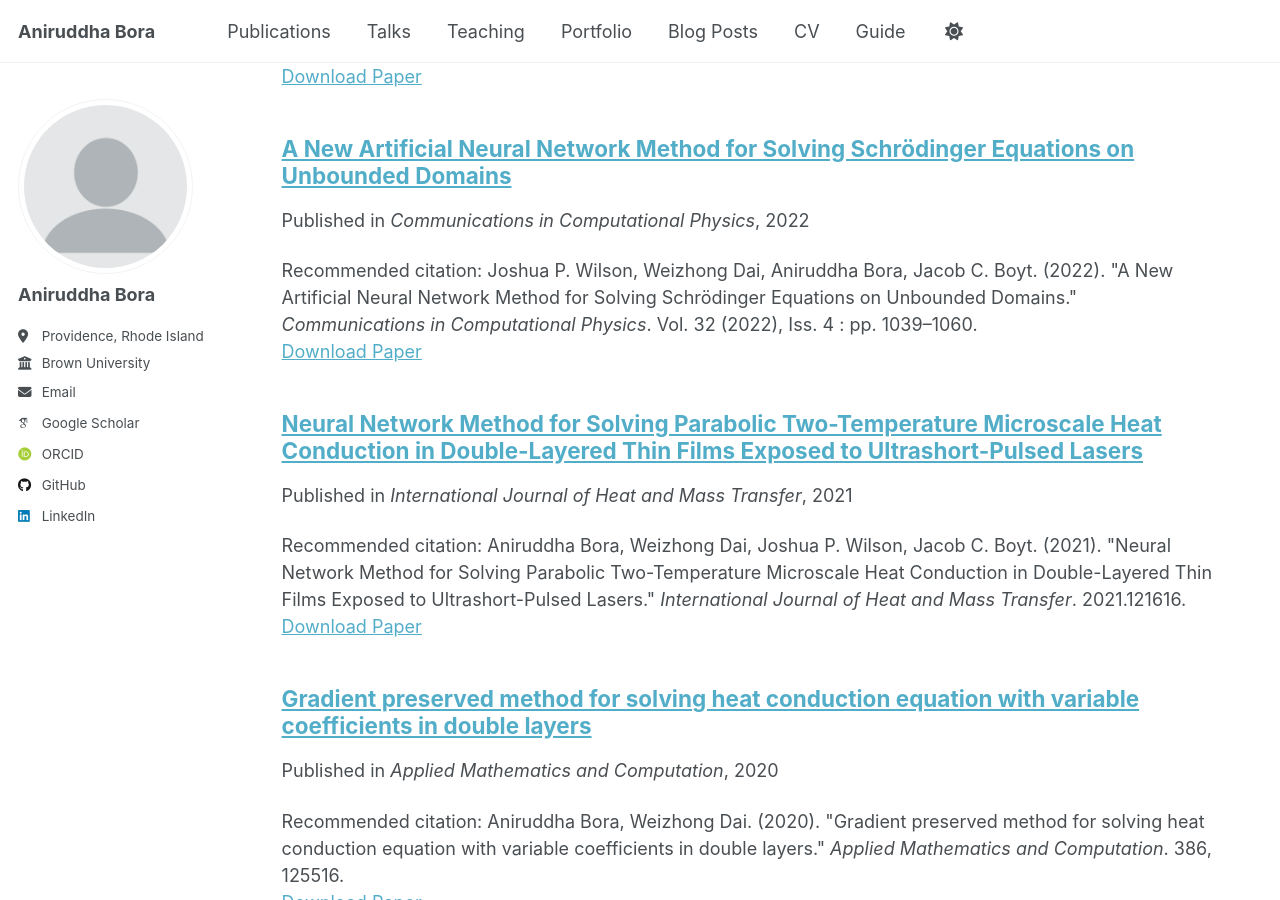
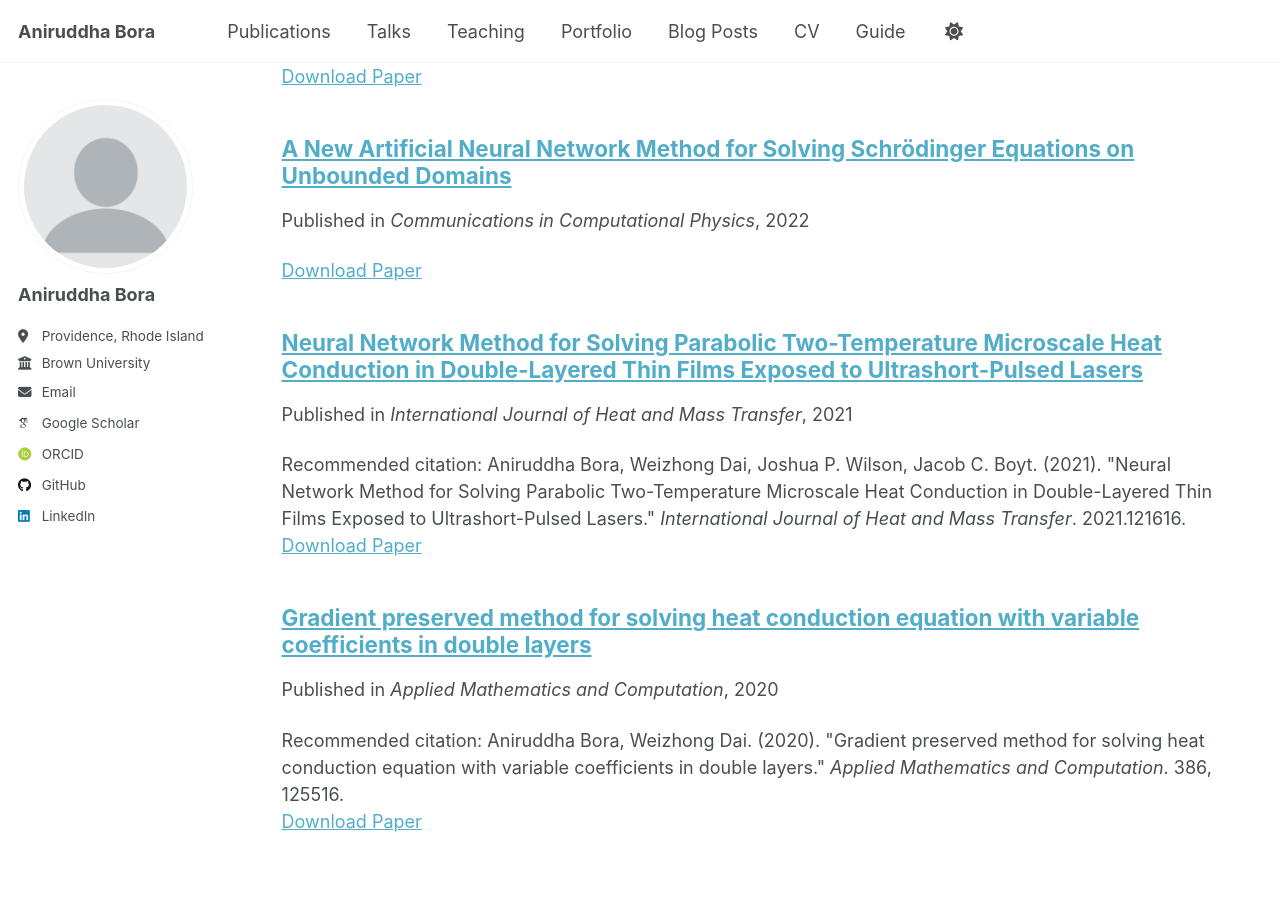
Before and after one commit to aniruddhabora/aniruddhabora.github.io, a Jekyll site: the page built from _pages/publications.html, in a window 1280 px wide and 900 px high, scrolled down 472 px. Built offline with Jekyll 4.4.1, drawn with Linux system fonts in a browser that asks for light colours; some web fonts are replaced; a file with an impossible date is left out.

Commit message:
Update ANN_2022.md

```diff
--- a/_publications/ANN_2022.md
+++ b/_publications/ANN_2022.md
@@ -6,5 +6,4 @@ permalink: https://doi.org/10.4208/cicp.OA-2022-0135
 date: 2022-01-11
 venue: 'Communications in Computational Physics'
 paperurl: 'https://global-sci.com/article/79490/a-new-artificial-neural-network-method-for-solving-schroumldinger-equations-on-unbounded-domains'
-citation: 'Joshua P. Wilson, Weizhong Dai, Aniruddha Bora, Jacob C. Boyt. (2022). &quot;A New Artificial Neural Network Method for Solving Schrödinger Equations on Unbounded Domains.&quot; <i>Communications in Computational Physics</i>. Vol. 32 (2022), Iss. 4 : pp. 1039–1060.'
 ---
```
